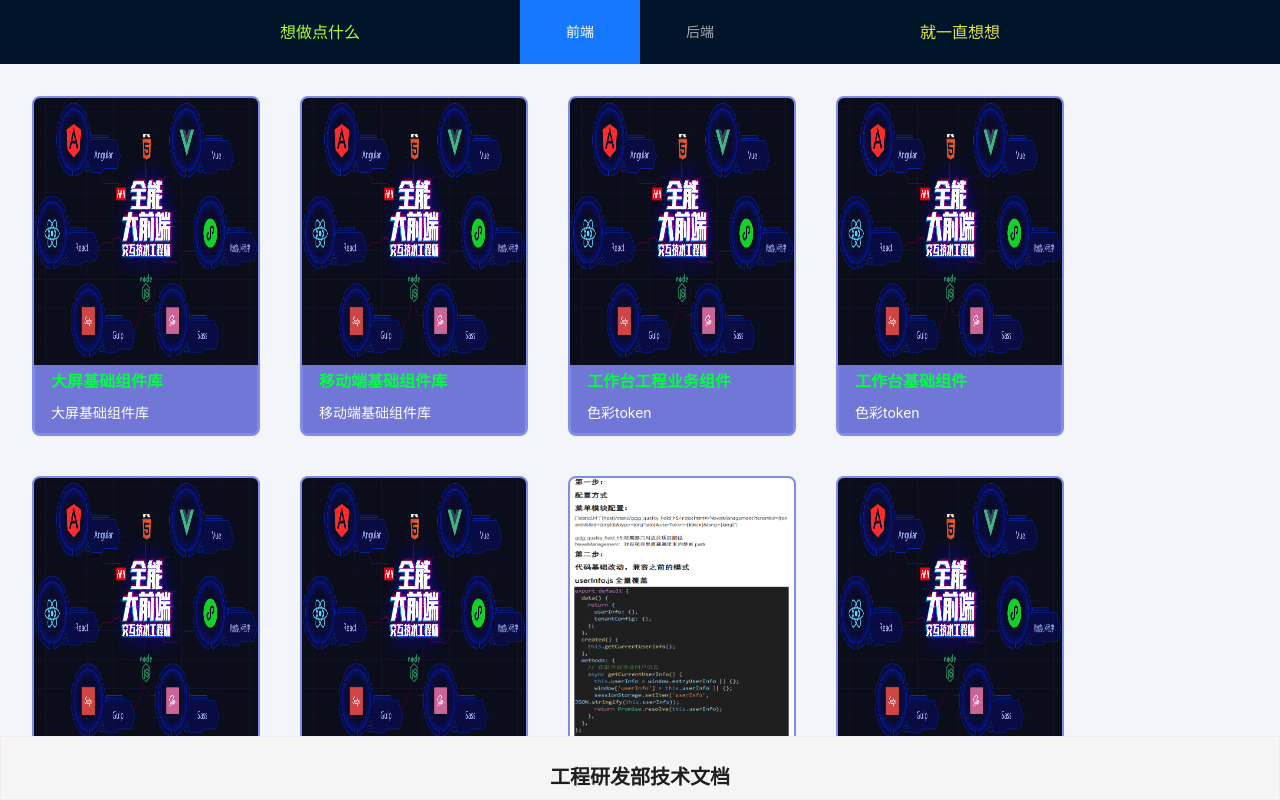
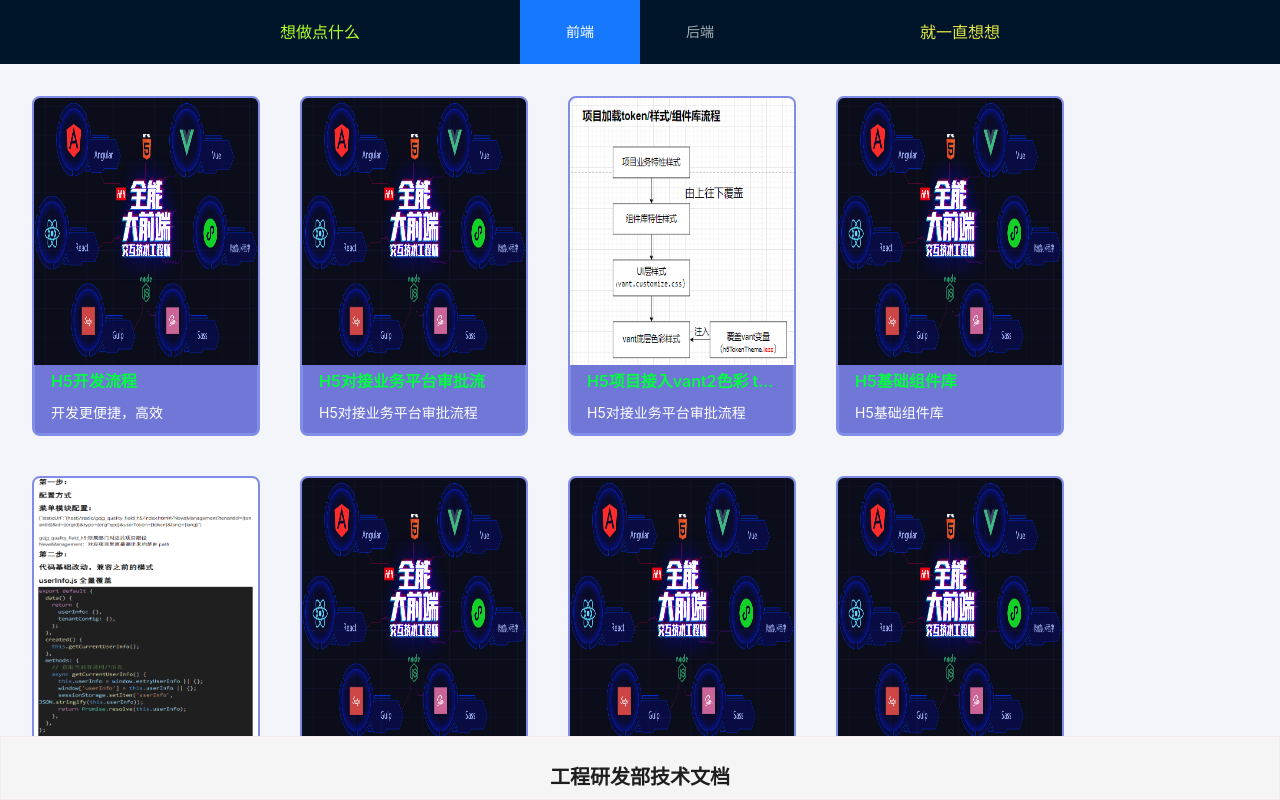
Before and after one commit to yangz-k/gc-system-document, a Vue app: page /#/ in a window 1280 px wide. Built offline with nearby package versions, Linux system fonts and the light colour scheme.

Commit message:
优化展示页面

```diff
--- a/data/frontData.ts
+++ b/data/frontData.ts
@@ -9,18 +9,54 @@ const defaultDir =
 export const data = [
   {
     img: ``,
+    title: "H5开发流程",
+    des: "开发更便捷，高效",
+    url: `${defaultDir}YDDKALC.pdf`,
+    type: "pdf",
+  },
+  {
+    img: ``,
+    title: "H5对接业务平台审批流",
+    des: "H5对接业务平台审批流程",
+    url: `${defaultDir}YWPTSPL.docx`,
+    type: "word",
+  },
+  {
+    img: `${defaultDir}h5Vant2Token.png`,
+    title: "H5项目接入vant2色彩 token体系",
+    des: "H5对接业务平台审批流程",
+    url: `${defaultDir}h5Vant2Token.docx`,
+    type: "word",
+  },
+  {
+    img: ``,
+    title: "H5基础组件库",
+    des: "H5基础组件库",
+    url: `  http://10.0.98.23/static/storybook-spMobile/index.html?path=/story/introduction--page`,
+    type: "url",
+  },
+  {
+    img: `${defaultDir}h5XMGZ.png`,
+    title: "H5脱离融合器改造方案",
+    des: "开发更便捷，高效",
+    url: `${defaultDir}h5XMGZ.docx`,
+    type: "word",
+  },
+  {
+    img: ``,
+    title: "H5脱离融合器方案设计",
+    des: "评审文档",
+    url: `${defaultDir}h5JZLCSJ.pdf`,
+    type: "pdf",
+  },
+  {
+    img: ``,
     title: "大屏基础组件库",
     des: "大屏基础组件库",
     url: `http://10.0.98.23/static/storybook-static/index.html?path=/docs/introduction--page`,
     type: "url",
   },
-  {
-    img: ``,
-    title: "移动端基础组件库",
-    des: "移动端基础组件库",
-    url: `  http://10.0.98.23/static/storybook-spMobile/index.html?path=/story/introduction--page`,
-    type: "url",
-  },
+
   {
     img: ``,
     title: "工作台工程业务组件",
@@ -49,27 +85,7 @@ export const data = [
     url: `${defaultDir}CYZLZL.docx`,
     type: "word",
   },
-  {
-    img: `${defaultDir}h5XMGZ.png`,
-    title: "H5脱离融合器改造方案",
-    des: "开发更便捷，高效",
-    url: `${defaultDir}h5XMGZ.docx`,
-    type: "word",
-  },
-  {
-    img: ``,
-    title: "H5脱离融合器方案设计",
-    des: "评审文档",
-    url: `${defaultDir}h5JZLCSJ.pdf`,
-    type: "pdf",
-  },
-  {
-    img: ``,
-    title: "H5开发流程",
-    des: "开发更便捷，高效",
-    url: `${defaultDir}YDDKALC.pdf`,
-    type: "pdf",
-  },
+
   {
     img: `${defaultDir}WQDSJ.png`,
     title: "大屏微前端架构",
@@ -85,13 +101,7 @@ export const data = [
     url: `${defaultDir}SYHBS.docx`,
     type: "word",
   },
-  {
-    img: ``,
-    title: "h5对接业务平台审批流",
-    des: "h5对接业务平台审批流程",
-    url: `${defaultDir}YWPTSPL.docx`,
-    type: "word",
-  },
+
   {
     img: `${defaultDir}WX720.png`,
     title: "微信公众号720全景开发文档",
```
Also changed, not shown: public/frontEnd/h5Vant2Token.png (added), 1 other file (tests, documents, lock files or other folders).
